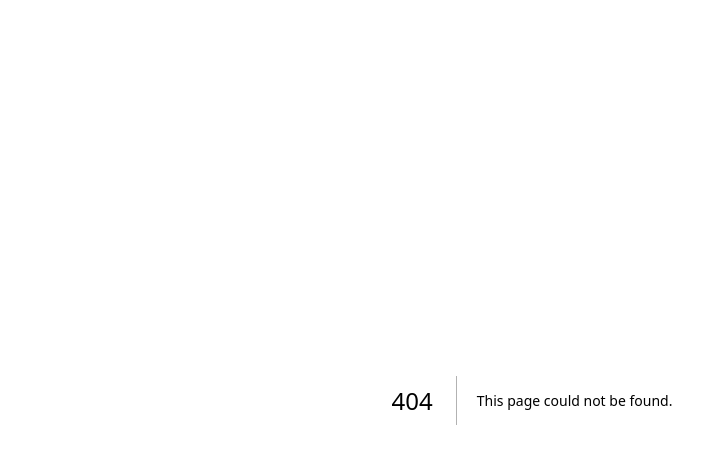
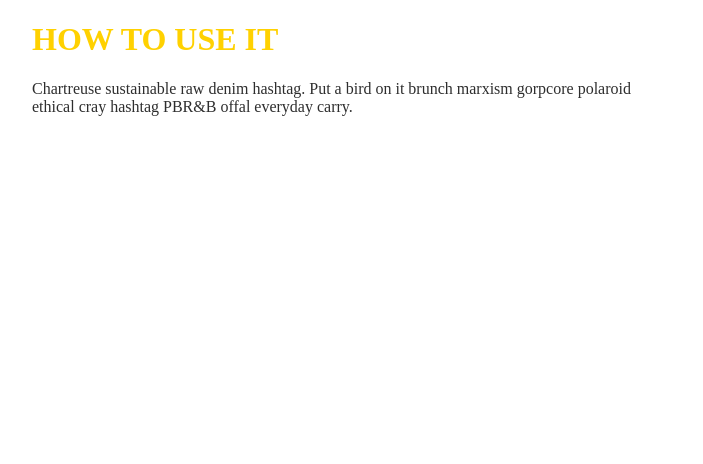
Before and after one commit to ArvidGardebo/fake-coffee-brand-api, a Next.js app: page /docs in a window 1280 px wide. Before the commit this address had no page. Shown: the top 464 px of the page, without its empty margins (108-811 px from the left). Built offline with nearby package versions, Linux system fonts and the light colour scheme.

Commit message:
added docs page and styling

```diff
--- /dev/null
+++ b/pages/docs.jsx
@@ -0,0 +1,27 @@
+import { domainToASCII } from "url";
+import global from "../styles/global.module.scss";
+import docs from "../styles/docs.module.scss";
+
+function Docs() {
+  return (
+    <>
+      <div className={`${global.styles} ${docs.styles}`}>
+        <main className={global.wrapper}>
+          <div>
+            <h1>HOW TO USE IT</h1>
+            <p>
+              Chartreuse sustainable raw denim hashtag. Put a bird on it brunch
+              marxism gorpcore polaroid ethical cray hashtag PBR&B offal
+              everyday carry.
+            </p>
+          </div>
+          <section className={docs.fetchmethods}>
+            {/* insert fetch-info component here*/}
+          </section>
+        </main>
+      </div>
+    </>
+  );
+}
+
+export default Docs;
--- /dev/null
+++ b/styles/docs.module.scss
@@ -0,0 +1,14 @@
+@use "../styles/global.module.scss" as v;
+
+.styles {
+    p {
+        max-width: 600px;
+    }
+}
+
+.fetchMethods {
+    display: flex;
+    flex-direction: column;
+    gap: 48px;
+    max-width: 100%;
+}
--- a/styles/global.module.scss
+++ b/styles/global.module.scss
@@ -14,3 +14,8 @@ $yellow: #ffd100;
     color: $black_3;
   }
 }
+
+.wrapper {
+  max-width: 1000px;
+  margin: 0 auto;
+}
```
